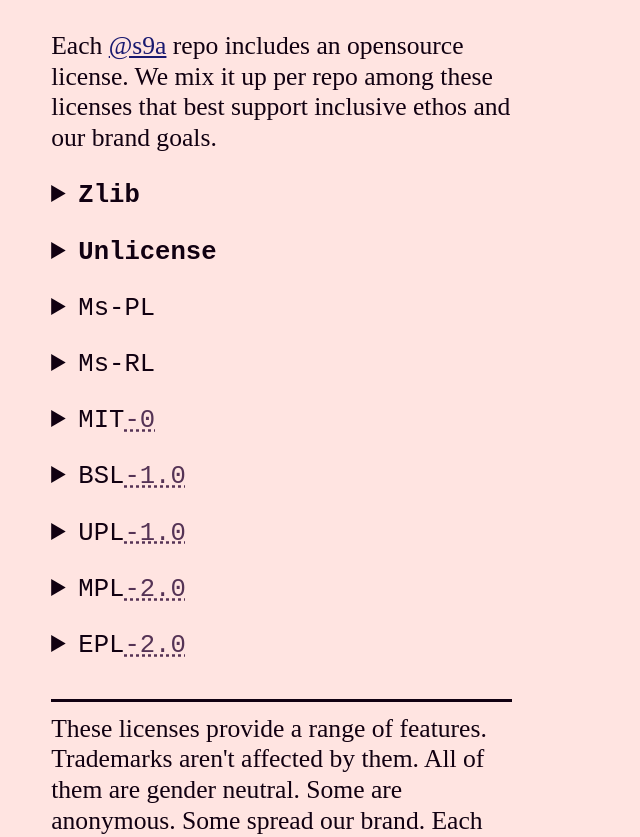
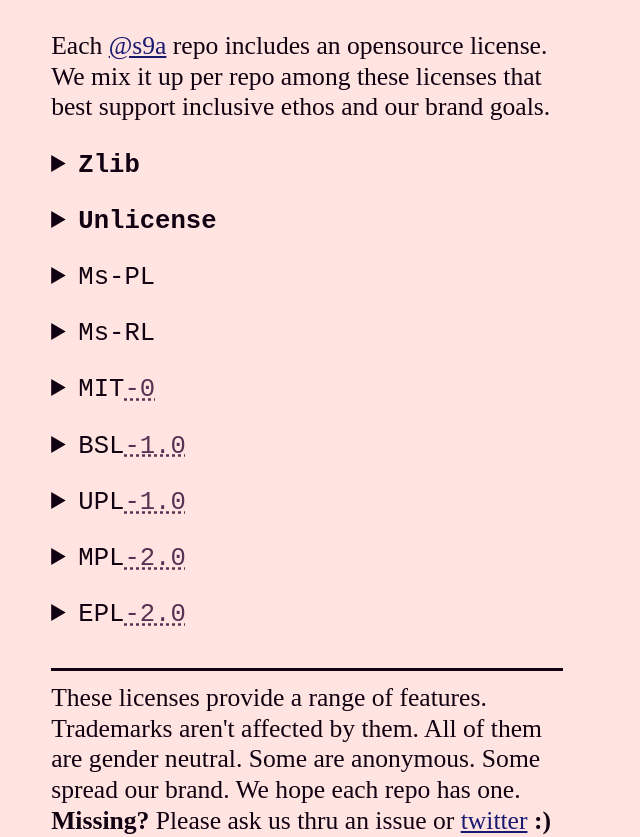
Before and after one commit to s9a/license, a plain HTML site: page index.html in a window 1280 px wide. Shown: the part 116-953 px from the top of the page, without its empty margins (0-640 px from the left). Drawn offline with Linux system fonts and the light colour scheme.

Commit message:
hone with hope (#3)

```diff
--- a/index.html
+++ b/index.html
@@ -36,12 +36,12 @@
   }
 
   p {
-    max-width: 18em;
+    max-width: 20em;
     margin-block-end: 1em;
   }
 
   details {
-    max-width: 27em;
+    max-width: 30em;
     margin-block-end: 1ex;
   }
 
@@ -63,7 +63,7 @@
 </style>
 
 <header>
-  <h1>license inclusion</h1>
+  <h1><time datetime="2022-02-24">license inclusion</time></h1>
 </header>
 
 <p id="mix">
@@ -73,6 +73,7 @@
 </p>
 
 <a id="list"></a>
+
 <details id="zlib">
   <summary><code><b>Zlib</b></code></summary>
   <a href="https://choosealicense.com/licenses/zlib/">zlib license</a>
@@ -83,7 +84,6 @@
   or <a href="https://github.com/s9a/tape/blob/master/LICENSE.md">tape example</a>.
 </details>
 
-<a id="free"></a>
 <details id="unlicense">
   <summary><code><b>Unlicense</b></code></summary>
   we choose <a href="https://choosealicense.com/licenses/unlicense/">the unlicense</a> for our public domain
@@ -93,23 +93,21 @@
   and rebellious appeal.
 </details>
 
-<a id="microsoft"></a>
-<details id="ms-pl">
-  <summary><code>Ms-PL</code></summary>
+<details id="microsoft">
+  <summary id="ms-pl"><code>Ms-PL</code></summary>
   Our <a href="https://s9a.page/templates#interweb">interweb template</a>
   includes <a href="https://choosealicense.com/licenses/ms-pl/">Ms-PL</a>
   as a basic balanced default public license. it's anonymous, gender neutral, and industry safe.
 </details>
 
-<details id="ms-rl">
-  <summary><code>Ms-RL</code></summary>
+<details id="reciprocal">
+  <summary id="ms-rl"><code>Ms-RL</code></summary>
   <a href="https://choosealicense.com/licenses/ms-rl/">Ms-RL</a>
   is a compact copyleft incantation with Microsoft charm.
 </details>
 
-<a id="mit-0"></a>
 <details id="mit">
-  <summary><code>MIT<u>-0</u></code></summary>
+  <summary id="mit-0"><code>MIT<u>-0</u></code></summary>
   <aside>
     <a href="https://choosealicense.com/licenses/0bsd/"><code><s>0BSD</s></code></a>
   </aside>
@@ -126,30 +124,27 @@
   <a href="https://github.com/s9a/dab/blob/master/LICENSE.md">like we do</a>.
 </details>
 
-<a id="boost"></a>
-<details id="bsl">
-  <summary><code>BSL<u>-1.0</u></code></summary>
+<details id="boost">
+  <summary id="bsl"><code>BSL<u>-1.0</u></code></summary>
   <a href="https://choosealicense.com/licenses/bsl-1.0/">Boost</a>
   has an energy to encourage remixes.
   This simple anonymous gender neutral permissive license
   can <a href="https://s9a.page/templates/#diy">electrify</a> ⚡
 </details>
 
-<a id="universal"></a>
-<details id="upl">
-  <summary><code>UPL<u>-1.0</u></code></summary>
+<details id="universal">
+  <summary id="upl"><code>UPL<u>-1.0</u></code></summary>
   <a href="https://choosealicense.com/licenses/upl-1.0/">Universal Permissive License</a>
   is complex
   but has an inspiring name
-  and balances MITish features
+  and balances <abbr>MIT</abbr>ish features
   with universal wording.
 </details>
 
-<a id="mozilla"></a>
-<details id="mpl">
-  <summary><code>MPL<u>-2.0</u></code></summary>
+<details id="mozilla">
+  <summary id="mpl"><code>MPL<u>-2.0</u></code></summary>
   <a href="https://choosealicense.com/licenses/mpl-2.0/">MPL</a> is extra safe, comprehensive,
-  anonymous, gender neutral, loosely copyleft,
+  anonymous, gender neutral, mildly copyleft.
   Our <a href="https://s9a.page/templates#foxy">foxy template</a>
   advocates Mozilla.
 </details>
@@ -169,16 +164,16 @@
   All of them are gender neutral.
   Some are anonymous.
   Some spread our brand.
-  Each repo should have one.
-  <strong>If missing</strong> please ask us
+  We hope each repo has one.
+  <strong>Missing?</strong> Please ask us
   thru an issue or <a href="https://twitter.com/colorfulcode">twitter</a>
   <b>:)</b>
 </p>
 
 <footer>
-  <menu>
+  <ul>
     <li><a href="https://s9a.page">home</a>
     <li><a href="https://github.com/s9a/license">code</a>
     <li><a href="https://webmural.com/license">next level</a>
-  </menu>
+  </ul>
 </footer>
```
